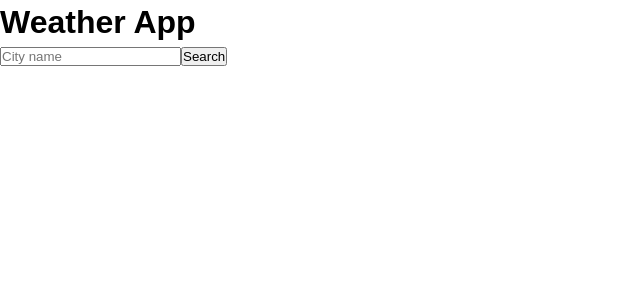
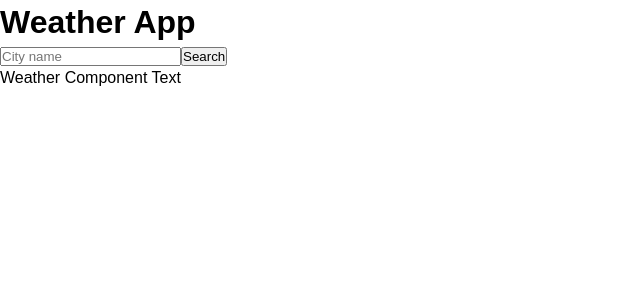
Before and after one commit to samchillcott/sam_react_weather_app, a React (Create React App) app: page / in a window 1280 px wide. Shown: the top 300 px of the page, without its empty margins (0-640 px from the left). Built offline with nearby package versions, Linux system fonts and the light colour scheme; no server answers.

Commit message:
capitalized component name

```diff
--- a/src/App.js
+++ b/src/App.js
@@ -1,5 +1,5 @@
 import React, { useEffect, useState } from "react";
-import weather from "./weather";
+import Weather from "./weather";
 import "./App.css";
 
 const App = () => {
@@ -36,7 +36,7 @@ const App = () => {
 	return (
 		<div className="App">
 			<h1 className="title">Weather App</h1>
-      <form onSubmit={getSearch} className="search-form">
+			<form onSubmit={getSearch} className="search-form">
 				<input
 					className="search-bar"
 					type="text"
@@ -48,10 +48,10 @@ const App = () => {
 					Search
 				</button>
 			</form>
-      <div className="weather">
-			  {/* {<weather />} */}
-		  </div>
-    </div>
+			<div className="weather">
+				<Weather />
+			</div>
+		</div>
 	);
 };
 export default App;
--- a/src/weather.js
+++ b/src/weather.js
@@ -1,7 +1,7 @@
 import React from "react";
 import style from "./weather.module.css";
 
-const weather = () => {
+const Weather = () => {
 	return (
 		<div className={style.weather}>
 			<p>Weather Component Text</p>
@@ -9,4 +9,4 @@ const weather = () => {
 	);
 };
 
-export default weather;
+export default Weather;
```
